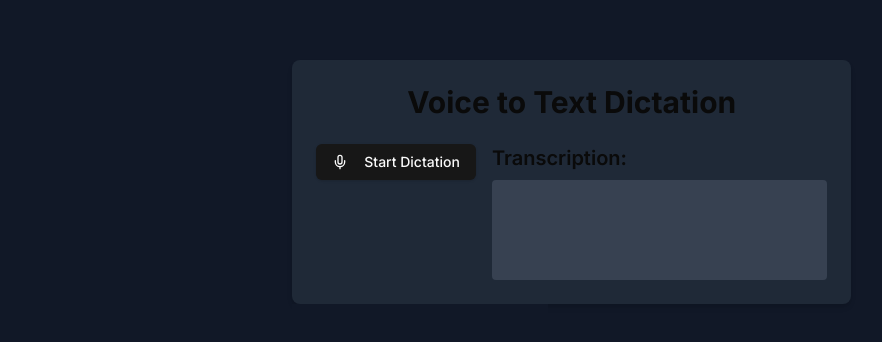
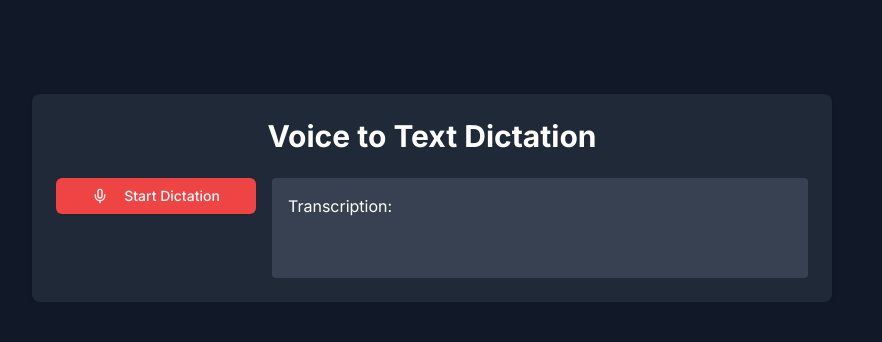
Before and after one commit to chrislanejones/voice-to-text-next, a Next.js app: page / in a window 1280 px wide. Shown: the part 186-528 px from the top of the page, without its empty margins (208-1090 px from the left). Built offline with nearby package versions, Linux system fonts and the light colour scheme.

Commit message:
Final Interface Fix with Readme

```diff
--- a/app/components/DictationApp.tsx
+++ b/app/components/DictationApp.tsx
@@ -112,38 +112,35 @@ export default function DictationApp() {
 
   return (
     <div className="flex flex-col min-h-screen items-center justify-center">
-      <div className="max-w-screen-xl">
-        <div className="grid grid-cols-1 md:grid-cols-3 h-full">
-          <div className="bg-gray-900 md:col-span-1"></div>
-          <div className="col-span-1 md:col-span-2">
-            <div className="bg-gray-800 p-6 rounded-lg shadow-md flex-1">
+      <div className="bg-gray-800 p-6 rounded-lg shadow-md text-white w-[800px]">
         <h1 className="text-3xl text-center font-bold mb-6">
           Voice to Text Dictation
         </h1>
-              <div className="grid grid-cols-3 gap-4">
-                <div className="col-span-1">
+        <div className="flex gap-4">
+          <div className="flex-none w-[200px]">
             <Button
+              variant="destructive" // Use destructive variant for red button
               onClick={isRecording ? stopRecording : startRecording}
-                    className="mb-4"
+              className="mb-4 w-full"
             >
               {isRecording ? (
                 <>
-                        <StopCircle className="mr-2" />
+                  <StopCircle className="mr-2 text-white" />
                   Stop Recording
                 </>
               ) : (
                 <>
-                        <Mic className="mr-2" />
+                  <Mic className="mr-2 text-white" />
                   Start Dictation
                 </>
               )}
             </Button>
           </div>
-                <div className="col-span-2">
-                  <h2 className="text-xl font-semibold mb-2">Transcription:</h2>
-                  <p className="bg-gray-700 p-4 rounded min-h-[100px]">
-                    {transcription}
-                  </p>
+          <div className="flex-1">
+            <div className="bg-gray-700 p-4 rounded min-h-[100px] max-h-[400px] overflow-y-auto">
+              <p>Transcription:</p>
+              <p>{transcription}</p>
+            </div>
             {error && (
               <div className="mt-4 p-4 bg-red-900 text-red-100 rounded">
                 Error: {error}
@@ -157,10 +154,7 @@ export default function DictationApp() {
         onDeleteHistory={handleDeleteHistory}
         onOpenModal={handleOpenModal}
       />
-          </div>
-          <div className="bg-gray-900 md:col-span-1"></div>
-        </div>
-      </div>
+
       <Modal
         isOpen={modalOpen}
         onClose={() => setModalOpen(false)}
--- a/app/components/Sidebar.tsx
+++ b/app/components/Sidebar.tsx
@@ -1,6 +1,7 @@
 import React from "react";
 import { Trash2, Maximize2 } from "lucide-react";
 import { Card, CardHeader, CardTitle, CardFooter } from "./ui/card";
+import { motion, AnimatePresence } from "framer-motion";
 
 export interface SidebarProps {
   history: string[];
@@ -25,7 +26,18 @@ const SidebarItem: React.FC<{
   onDelete: () => void;
   onOpen: () => void;
   color: (typeof colorKeys)[number];
+  index: number;
 }> = ({ text, onDelete, onOpen, color }) => (
+  <motion.div
+    initial={{ opacity: 0, scale: 0.9 }}
+    animate={{ opacity: 1, scale: 1 }}
+    exit={{ opacity: 0, scale: 0.9 }}
+    transition={{
+      duration: 0.2,
+      ease: "easeOut",
+    }}
+    layout
+  >
     <Card
       className="w-full mb-2 hover:ring-1 hover:ring-gray-600 transition-all cursor-pointer flex flex-col min-h-[80px]"
       color={color}
@@ -56,6 +68,7 @@ const SidebarItem: React.FC<{
         </button>
       </CardFooter>
     </Card>
+  </motion.div>
 );
 
 const Sidebar: React.FC<SidebarProps> = ({
@@ -64,25 +77,25 @@ const Sidebar: React.FC<SidebarProps> = ({
   onOpenModal,
 }) => {
   return (
-    <div className="w-64 p-4 h-full overflow-y-auto bg-gray-900">
-      <div className="grid grid-cols-1 mb-8">
-        {" "}
+    <div className="h-full overflow-y-auto bg-gray-900 w-[800px]">
+      <div className="mb-8">
         {/* Dictation Section */}
         {/* Your dictation component goes here */}
       </div>
-      <div className="grid grid-cols-3 gap-4">
-        {" "}
-        {/* Cards Section */}
+      <AnimatePresence>
+        <div className="grid grid-cols-3 gap-4 auto-rows-fr">
           {history.map((text, index) => (
             <SidebarItem
-            key={index}
+              key={`${text}-${index}`}
               text={text}
               onDelete={() => onDeleteHistory(index)}
               onOpen={() => onOpenModal(text)}
               color={colorKeys[index % colorKeys.length]}
+              index={index}
             />
           ))}
         </div>
+      </AnimatePresence>
     </div>
   );
 };
```
Also changed, not shown: public/Voice-To-Text-App.jpg (added), 1 other file (tests, documents, lock files or other folders). Lines whose indentation alone changed are shown as unchanged.
